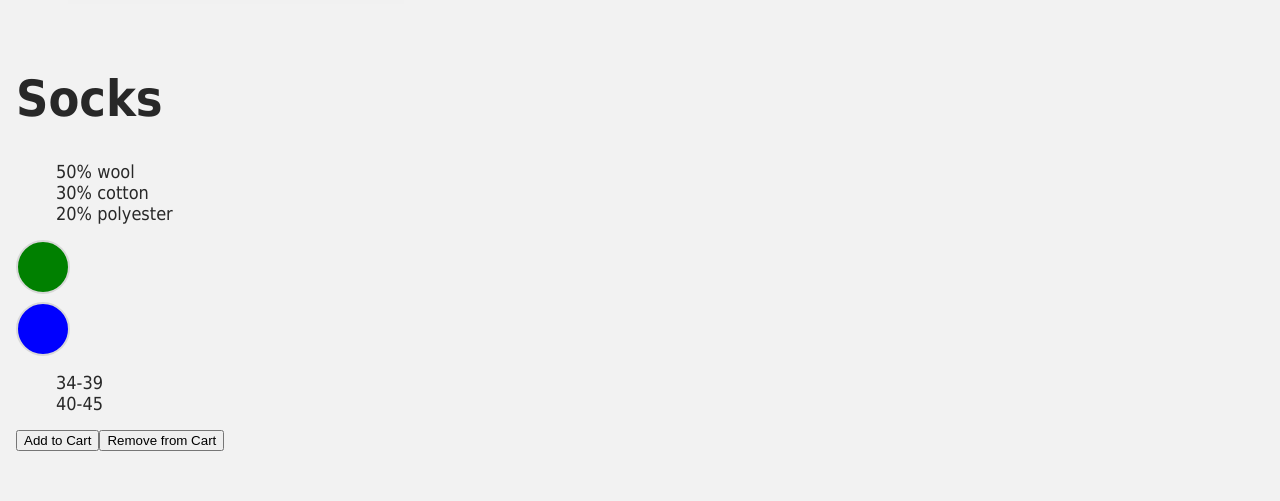
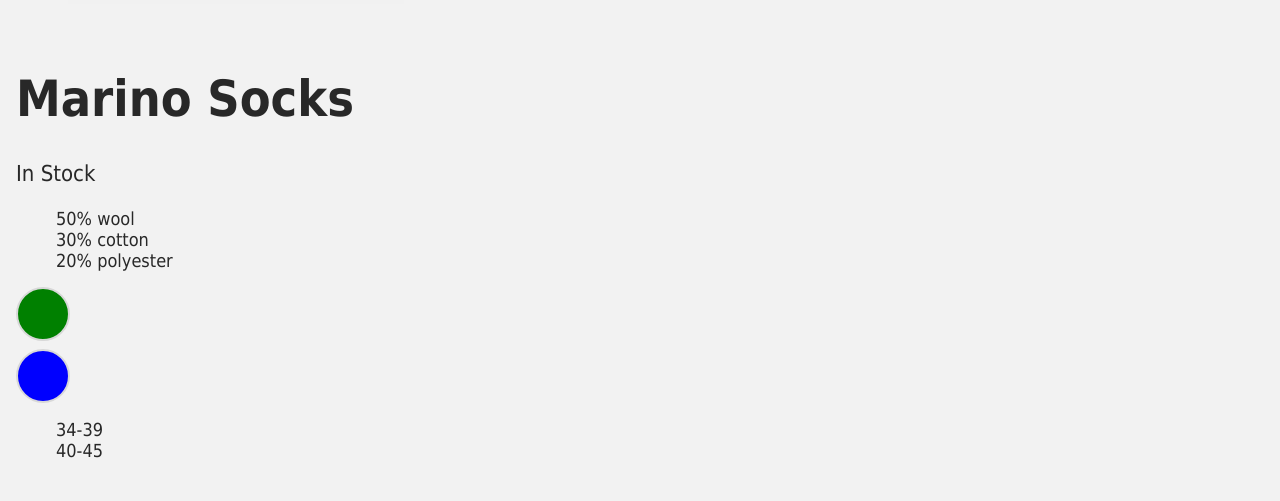
Before and after one commit to dan-laskowski/vue-product-selector, a Vue app: page / in a window 1280 px wide. Shown: the part 427-928 px from the top of the page. Before the commit the page ends 894 px from the top, so only its background shows below. Built offline with nearby package versions, Linux system fonts and the light colour scheme.

Commit message:
add quantity for every product variant

```diff
--- a/src/components/Product.vue
+++ b/src/components/Product.vue
@@ -5,17 +5,23 @@
   <div class="product-display">
     <div class="product-contain">
       <div class="product-image">
-        <img :src="image" :alt="description" />
+        <img
+          :src="image"
+          :alt="description"
+          :class="{ 'out-of-stock-img': !inStock }"
+        />
       </div>
       <div class="product-info">
-        <h1>{{ product }}</h1>
+        <h1>{{ title }}</h1>
+        <p v-if="inStock">In Stock</p>
+        <p v-else>Out of stock</p>
         <ul>
           <li v-for="detail in details" :key="detail">{{ detail }}</li>
         </ul>
         <div
-          v-for="variant in variants"
+          v-for="(variant, index) in variants"
           :key="variant.id"
-          @mouseover="updateImage(variant.image)"
+          @mouseover="updateVariant(index)"
           class="color-circle"
           :style="{ backgroundColor: variant.color }"
         ></div>
@@ -23,8 +29,14 @@
           <li v-for="size in sizes" :key="size">{{ size }}</li>
         </ul>
         <!-- <p>{{ description }}</p> -->
-        <button @click="addToCart">Add to Cart</button>
-        <button @click="removeFromCart">Remove from Cart</button>
+        <button
+          class="button"
+          @click="addToCart"
+          :disabled="!inStock"
+          :class="{ disabledButton: !inStock }"
+        >
+          Add to Cart
+        </button>
       </div>
     </div>
   </div>
@@ -37,14 +49,24 @@ export default {
     return {
       cart: 0,
       product: 'Socks',
+      brand: 'Marino',
       description:
         'Merino wool socks in gray provide comfort and style for every occasion. For when other colors would be a bit too much: these wool socks with their mottled gray look give your outfit just the right amount of vibrancy and harmony it needs.',
-      image: '../assets/socks_green.jpg',
-      inStock: true,
+      selectedVariant: 0,
       details: ['50% wool', '30% cotton', '20% polyester'],
       variants: [
-        { id: 2234, color: 'green', image: '../assets/socks_green.jpg' },
-        { id: 2235, color: 'blue', image: '../assets/socks_blue.jpg' },
+        {
+          id: 2234,
+          color: 'green',
+          image: '../assets/socks_green.jpg',
+          quantity: 50,
+        },
+        {
+          id: 2235,
+          color: 'blue',
+          image: '../assets/socks_blue.jpg',
+          quantity: 0,
+        },
       ],
       sizes: ['34-39', '40-45'],
     };
@@ -56,8 +78,19 @@ export default {
     removeFromCart() {
       if (this.cart) this.cart--;
     },
-    updateImage(variantImage) {
-      this.image = variantImage;
+    updateVariant(index) {
+      this.selectedVariant = index;
+    },
+  },
+  computed: {
+    title() {
+      return `${this.brand} ${this.product}`;
+    },
+    image() {
+      return this.variants[this.selectedVariant].image;
+    },
+    inStock() {
+      return this.variants[this.selectedVariant].quantity;
     },
   },
 };
```
